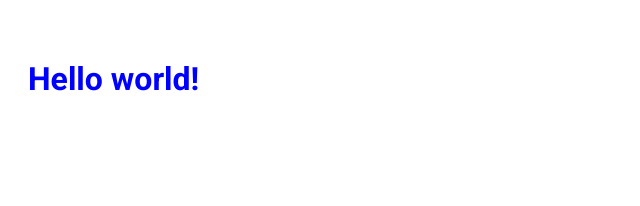
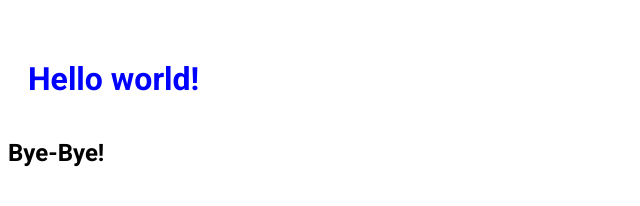
Before and after one commit to innatur3/test_2, a plain HTML site: page src/index.html in a window 1280 px wide. Shown: the whole page, without its empty margins (0-640 px from the left). Drawn offline with Linux system fonts and the light colour scheme.

Commit message:
gitignore

```diff
--- a/src/index.html
+++ b/src/index.html
@@ -18,5 +18,9 @@
    Hello world!
 </h1>
 
+<h2>
+    Bye-Bye!
+</h2>
+
 </body>
 </html>
```
Also changed, not shown: 1 other file.
